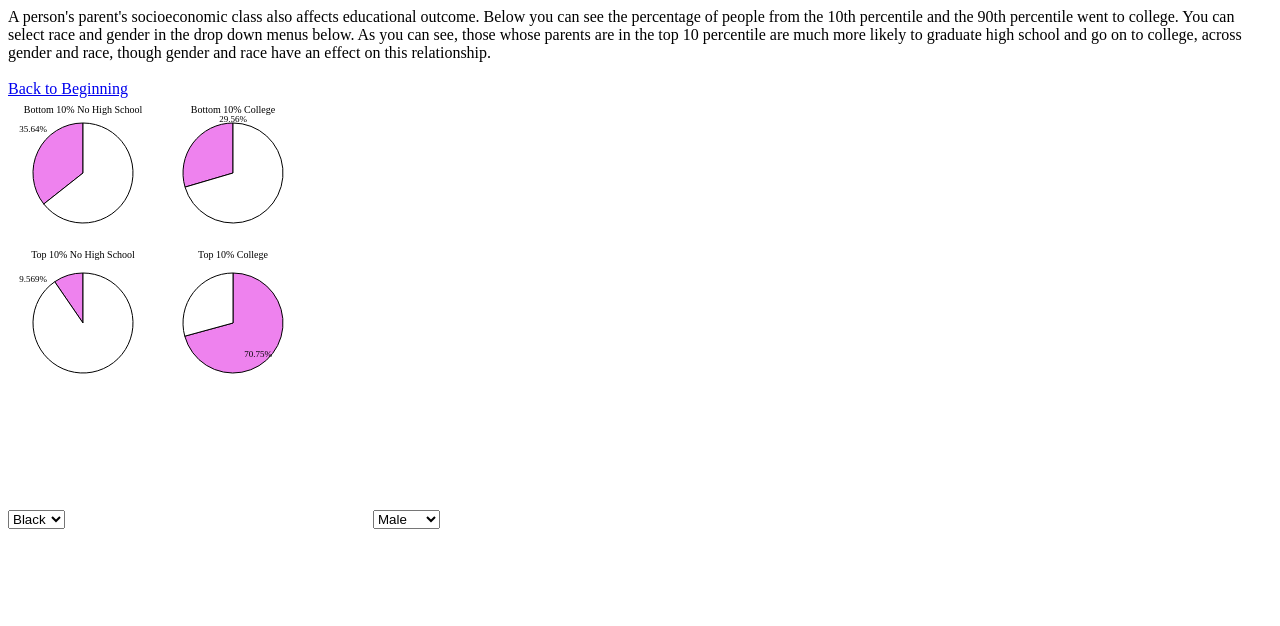
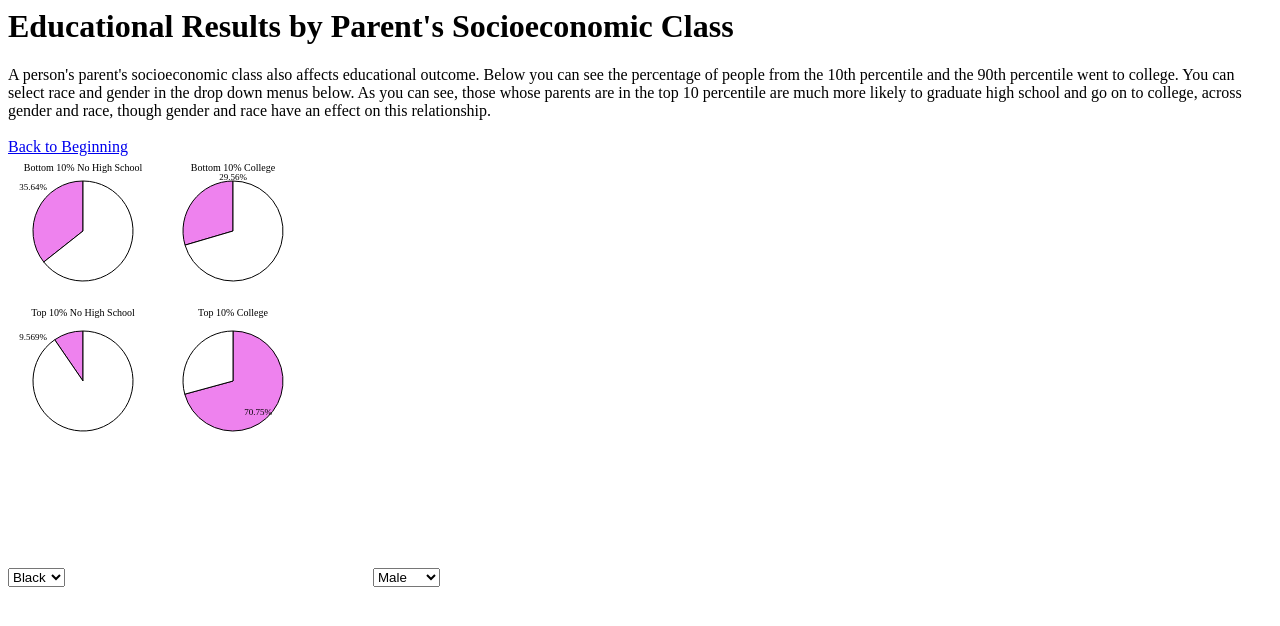
Before and after one commit to lenaecs/lenaecs.github.io, a plain HTML site: page Page3.html in a window 1280 px wide. Drawn offline with nearby package versions, Linux system fonts and the light colour scheme.

Commit message:
added headers

```diff
--- a/Page3.html
+++ b/Page3.html
@@ -1,6 +1,9 @@
 <html>
 
 <body>
+<header>
+                <h1>Educational Results by Parent's Socioeconomic Class</h1>
+</header>
 A person's parent's socioeconomic class also affects educational outcome. Below you can see the percentage of people
 from the 10th percentile and the 90th percentile went to college. You can select race and gender in the drop down menus
 below. As you can see, those whose parents are in the top 10 percentile are much more likely to graduate high school and
```
Also changed, not shown: Page2.html (+3 -0 lines), index.html (+4 -0 lines).
